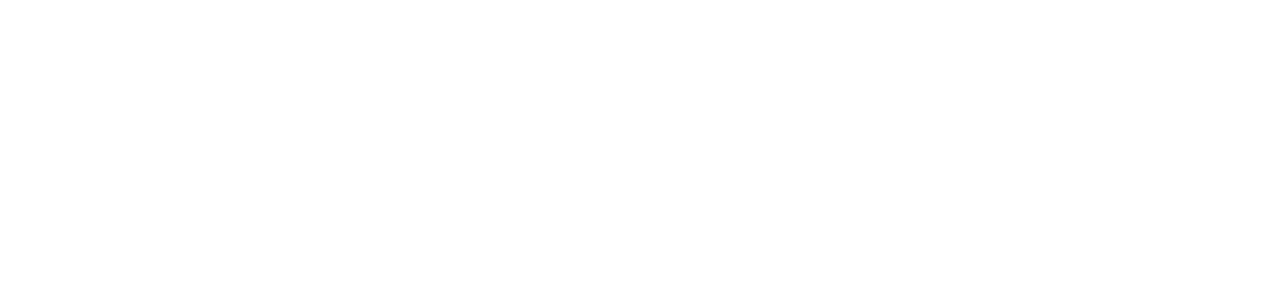
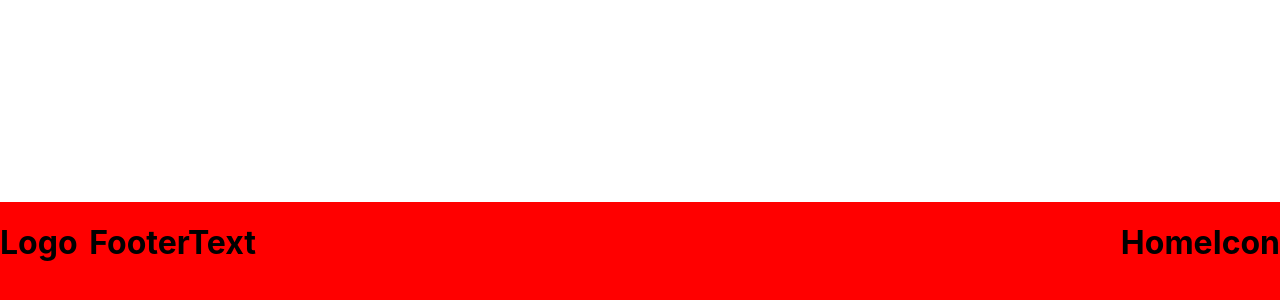
Before and after one commit to vallgroup/Torque-Northern-Trust, a React (Create React App) app in the folder src/app/: page /events in a window 1280 px wide. Shown: the part 498-798 px from the top of the page. Built offline with nearby package versions, Linux system fonts and the light colour scheme.

Commit message:
set up video and footer boilerplates

```diff
--- a/src/app/src/App.js
+++ b/src/app/src/App.js
@@ -1,11 +1,13 @@
 import React from "react";
 import Grid from "./components/PortraitGrids/Grid";
-import { withRouter, Route, Switch } from "react-router-dom";
+import { withRouter, Route, Switch, useLocation } from "react-router-dom";
 import HomePage from "./components/HomePage/HomePage";
 import { AppContainer } from "./styles/appStyles";
 import EventsPage from "./components/Events/EventsPage";
+import Footer from "./components/Footer/Footer";
 
 function App(props) {
+  const location = useLocation();
   return (
     <AppContainer>
       <Switch>
@@ -22,6 +24,7 @@
         />
         <Route exact path="/events" render={props => <EventsPage />} />
       </Switch>
+      {location.pathname !== "/" && <Footer />}
     </AppContainer>
   );
 }
--- /dev/null
+++ b/src/app/src/components/Footer/Footer.js
@@ -0,0 +1,14 @@
+import React from "react";
+import { FooterContainer, LeftFooterContent } from "./footerStyles";
+
+export default function Footer({ footerText }) {
+  return (
+    <FooterContainer>
+      <LeftFooterContent>
+        <h1>Logo</h1>
+        <h1>{footerText ? footerText : "FooterText"}</h1>
+      </LeftFooterContent>
+      <h1>HomeIcon</h1>
+    </FooterContainer>
+  );
+}
--- /dev/null
+++ b/src/app/src/components/Footer/footerStyles.js
@@ -0,0 +1,17 @@
+import styled from "styled-components";
+
+export const FooterContainer = styled.div`
+  width: 100%;
+  height: 100px;
+  background-color: red;
+  position: fixed;
+  bottom: 0;
+  display: flex;
+  justify-content: space-between;
+`;
+
+export const LeftFooterContent = styled.div`
+  display: flex;
+  width: 20%;
+  justify-content: space-between;
+`;
--- /dev/null
+++ b/src/app/src/components/Video/videoStyles.js
@@ -0,0 +1,6 @@
+import styled from "styled-components";
+
+export const VideoPageContainer = styled.div`
+  height: 100%;
+  width: 100%;
+`;
```
Also changed, not shown: src/app/src/components/Video/VideoPage.js (added, +10 -0 lines), src/app/src/components/Video/Video.js (added).
